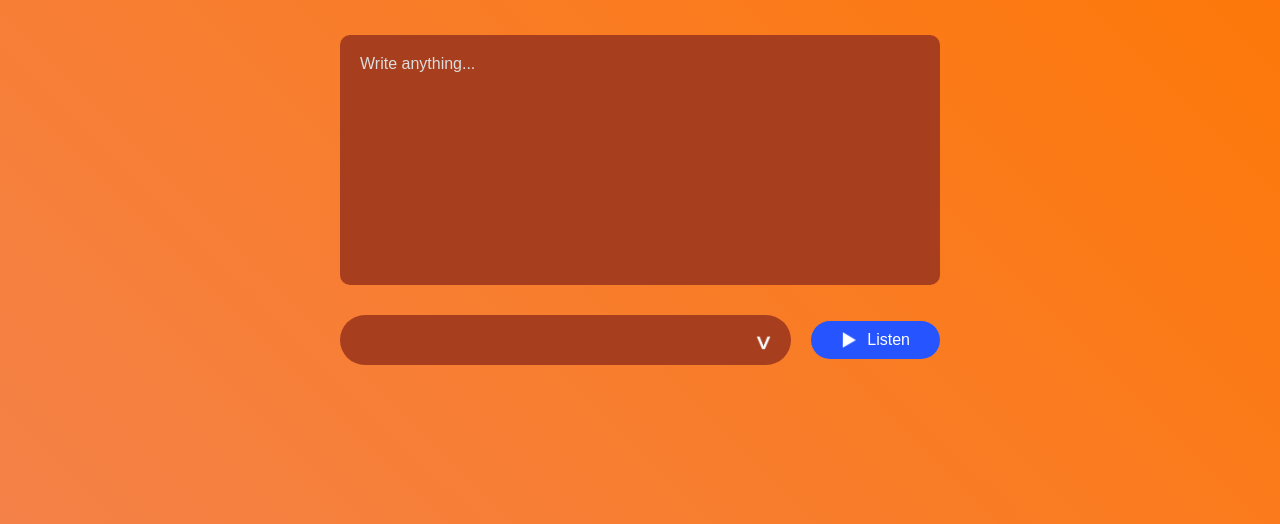
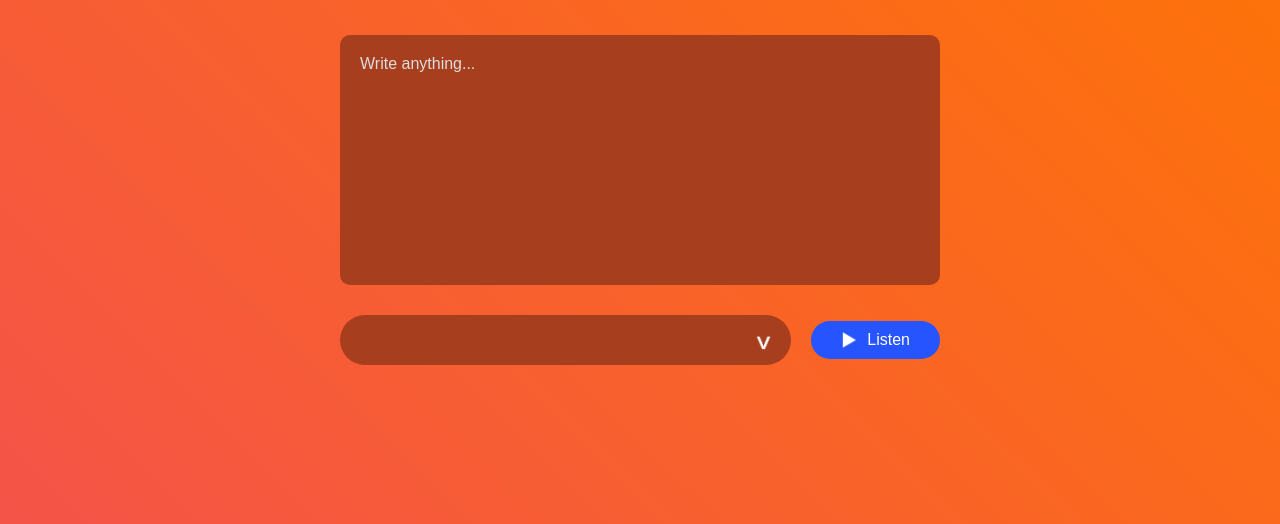
Before and after one commit to B0bl33/JS-Text-To-Speech, a plain HTML site: page index.html in a window 1280 px wide. Shown: the part 276-800 px from the top of the page. Drawn offline with Linux system fonts and the light colour scheme; a web font is replaced by a local one.

Commit message:
Update styles.css

```diff
--- a/styles.css
+++ b/styles.css
@@ -7,7 +7,7 @@
 .hero{
     width: 100%;
     min-height: 100vh;
-    background: linear-gradient(45deg, #f48148, #ff7700);
+    background: linear-gradient(45deg, #f45348, #ff7700);
     display: flex;
     align-items: center;
     justify-content: center;
```
